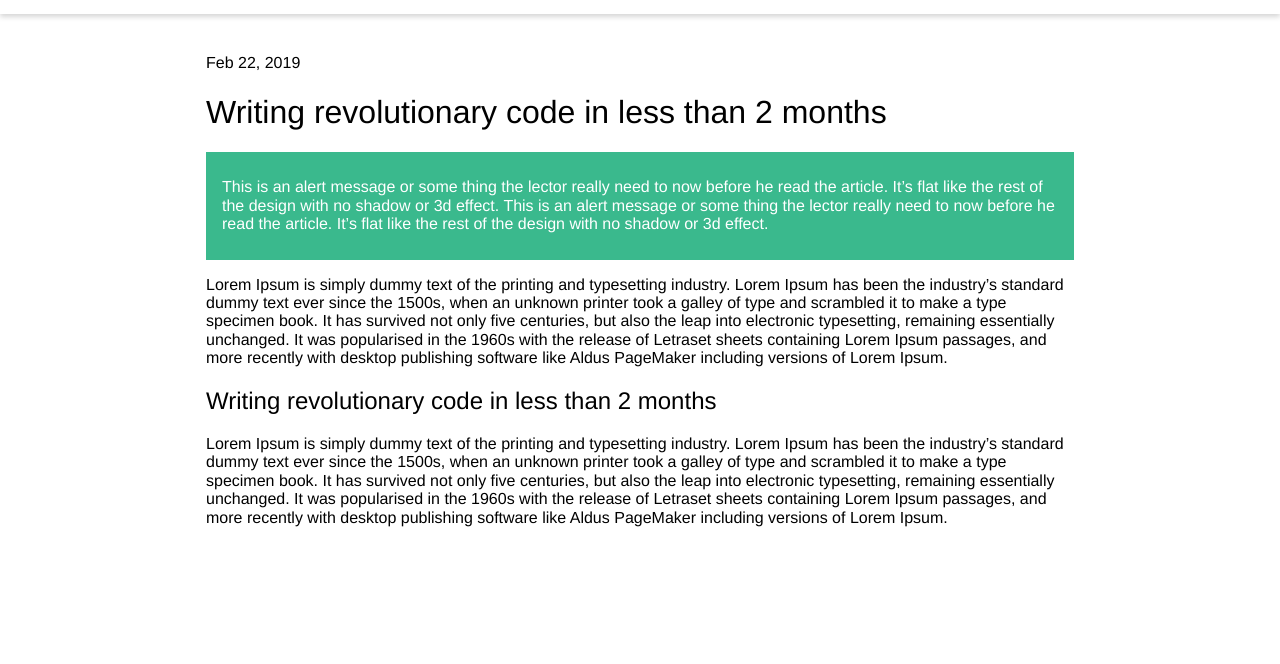
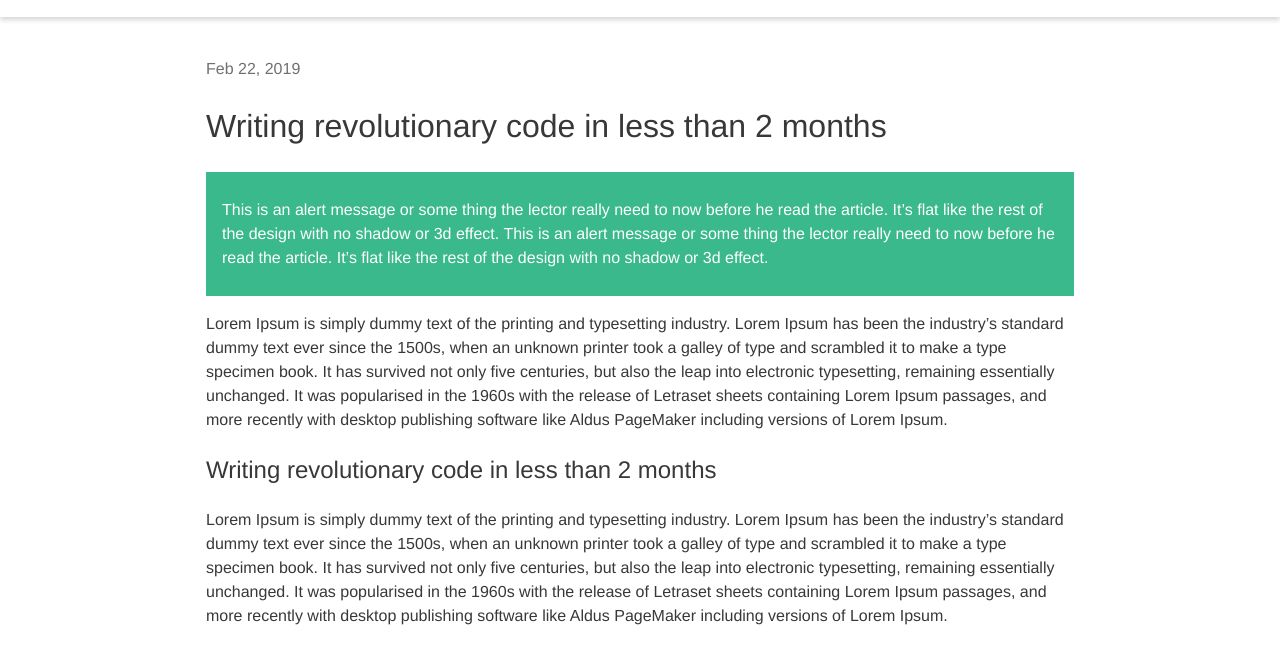
Before and after one commit to Anthony-Crespo/blog-template, a plain HTML site: page index.html in a window 1280 px wide. Shown: the part 90-754 px from the top of the page. Drawn offline with nearby package versions, Linux system fonts and the light colour scheme.

Commit message:
change text color and line-height for better reading experience

```diff
--- a/css/style.css
+++ b/css/style.css
@@ -1,5 +1,7 @@
 :root {
   font-family: 'Helvetica';
+  color: #383838;
+  line-height: 1.5;
 }
 
 .header {
@@ -20,8 +22,8 @@
   justify-content: center;
 }
 
-.blog-post {
-  max-width: 900px;
+time {
+  color: #707070;
 }
 
 .blog-post > *,
@@ -47,6 +49,10 @@ h1, h2 {
 
 @media (min-width: 900px) {
 
+  .blog-post {
+    max-width: 900px;
+  }
+
   .post-alert {
     padding: 0px;
     margin: 16px;
```
